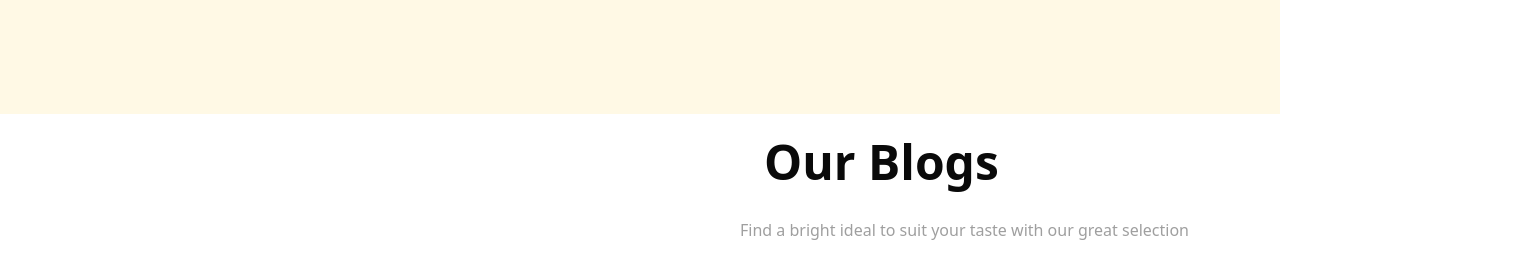
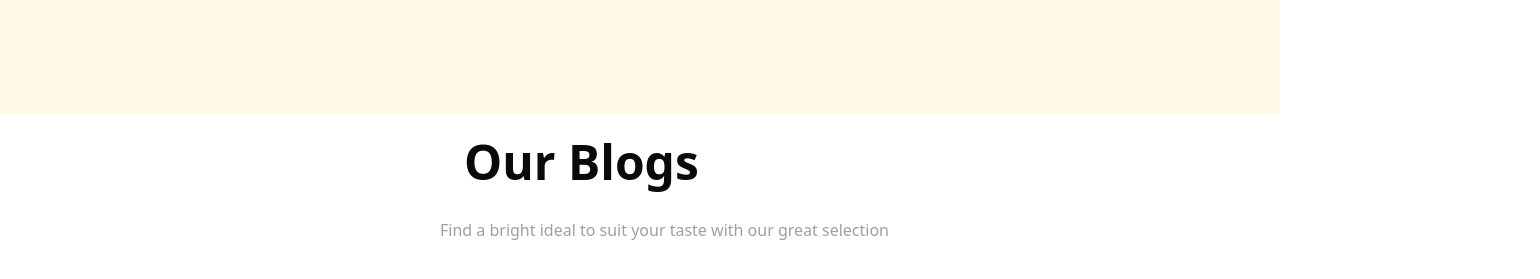
Before and after one commit to Hinarafiq/UX-UI-Hackathon, a Next.js app: page / in a window 1280 px wide. Shown: the part 2820-3099 px from the top of the page, 1540 px wide, since content can reach past the window. Built offline with nearby package versions, Linux system fonts and the light colour scheme.

Commit message:
Update Blogs.tsx

```diff
--- a/app/components/Blogs.tsx
+++ b/app/components/Blogs.tsx
@@ -4,14 +4,14 @@ export default function Blog () {
     return (
         <div className="w-full h-[1740px] md:h-[744px] bg-[#FFFFFF]">
 
-             <div className="w-full md:w-[459px] h-[91px] md:ml-[740px]">
+             <div className="w-full md:w-[459px] h-[91px] md:ml-[440px]">
                <ul>
                 <li className="font-bold mt-6 text-5xl md:ml-6">Our Blogs</li>
                 <li className="text-[#9F9F9F] mt-8">Find a bright ideal to suit your taste with our great selection</li>
                </ul>
              </div>
 
-              <div className="w-full md:w-[1240px] h-[679px] md:ml-[300px] gap-4 mt-14">
+              <div className="w-full md:w-[1240px] h-[679px] md:ml-6 gap-4 mt-14">
 
                   <div className="md:w-[1240px] h-[555px] grid md:flex justify-around">
 
```
